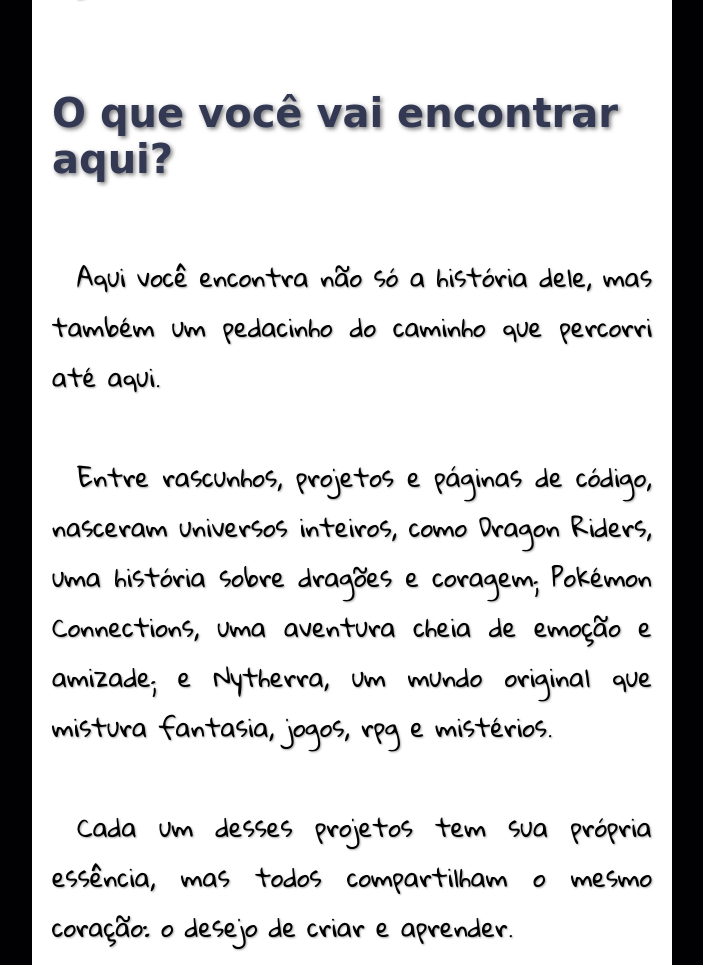
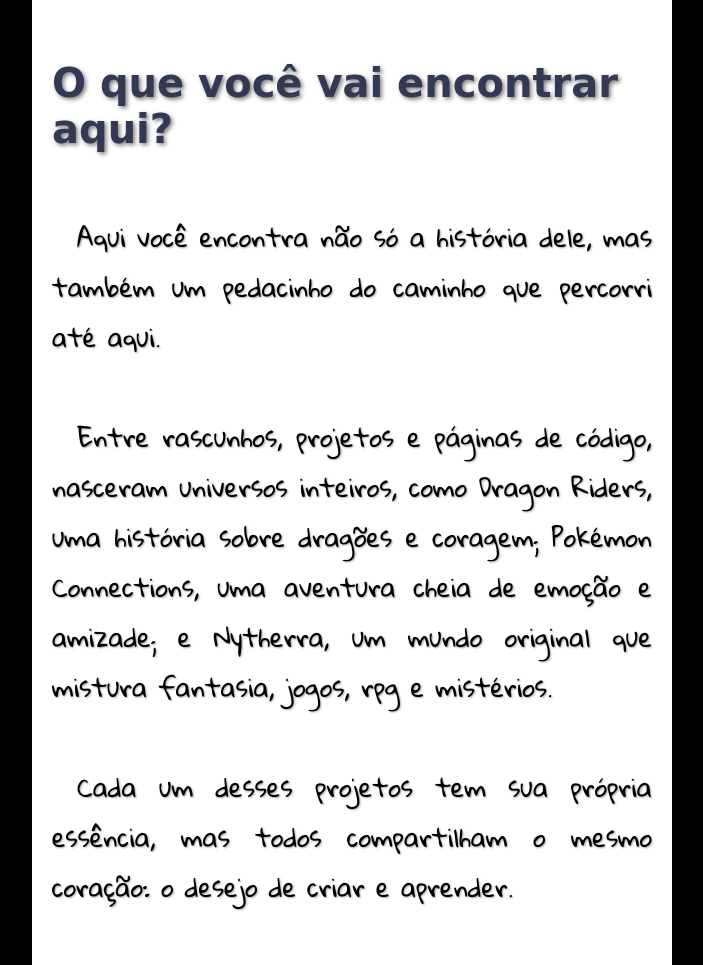
Before and after one commit to Felipe-codd/Projeto-pessoal, a plain HTML site: page index.html in a window 1280 px wide. Shown: the part 1322-2287 px from the top of the page, without its empty margins (288-991 px from the left). Drawn offline with Linux system fonts and the light colour scheme; a web font is replaced by a local one.

Commit message:
atualizações

```diff
--- a/estilos/style.css
+++ b/estilos/style.css
@@ -70,7 +70,7 @@ main{
 main h2{
     font-family: var(--fonte-titulo);
     padding-bottom: 30px;
-    margin: 40px 0px 40px 0px;
+    margin: 30px 0px 30px 0px;
     color: var(--cor5);
     font-size: 2.5em;
     text-shadow: 2px 2px 4px rgba(0, 0, 0, 0.514);
--- a/index.html
+++ b/index.html
@@ -5,7 +5,7 @@
     <meta name="viewport" content="width=device-width, initial-scale=1.0">
     <title>Story Verse</title>
     <link rel="stylesheet" href="estilos/style.css">
-    <link rel="shortcut icon" href="imagens/nekronyx.png" type="image/x-icon">
+    <link rel="shortcut icon" href="imagens-home/nekronyx.png" type="image/x-icon">
 
 <body>
     <header>
```
